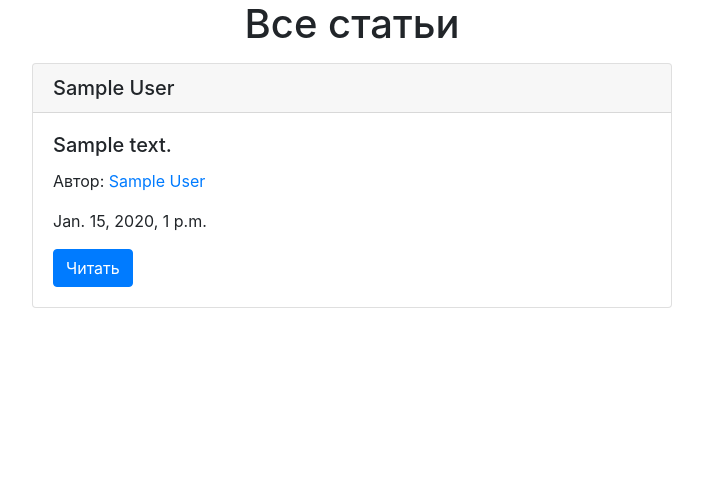
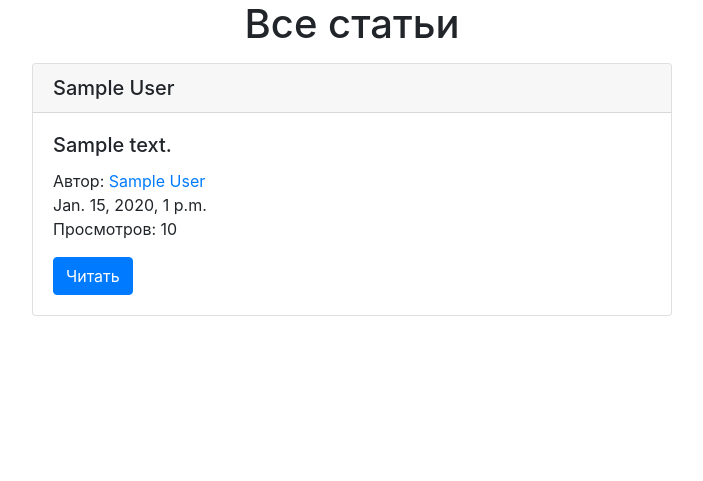
Before and after one commit to jodjjs1/forum, a Django app: page /articles/ in a window 1280 px wide. Shown: the part 56-537 px from the top of the page, without its empty margins (288-991 px from the left). Run offline with Django 3.2, Linux system fonts and the light colour scheme; tables that the repository leaves empty hold one stand-in row (values such as "Sample post"); some libraries are stand-ins or nearby versions.

Commit message:
просмотры у статей

```diff
--- a/templates/userforum/article.html
+++ b/templates/userforum/article.html
@@ -13,6 +13,7 @@
     <p>{{ article.text }}</p>
     <p>Автор: <a href="{% url 'up' article.autor.id %}">{{ article.autor.first_name }} {{ article.autor.last_name }}</a></p>
     <p>Дата публикации: {{ article.publish_time }}</p>
+    <p>Просмотров: {{ article.views_count }}</p>
 </div>
 
 {% endblock %}
--- a/templates/userforum/articles.html
+++ b/templates/userforum/articles.html
@@ -14,8 +14,9 @@
             <h5 class="card-header">{{ article.title }}</h5>
             <div class="card-body">
                 <h5 class="card-title">{{ article.text }}</h5>
-                <p class="card-text">Автор: <a href="{% url 'up' article.autor.id %}">{{ article.autor.first_name }} {{ article.autor.last_name }}</a></p>
-                <p class="card-text">{{ article.publish_time }}</p>
+                <p class="card-text">Автор: <a href="{% url 'up' article.autor.id %}">{{ article.autor.first_name }} {{ article.autor.last_name }}</a><br>
+                {{ article.publish_time }}<br>
+                Просмотров: {{ article.views_count }}</p>
                 <a href="{% url 'show_article' article.id %}" class="btn btn-primary">Читать</a>
             </div>
         </div>
--- a/userforum/models.py
+++ b/userforum/models.py
@@ -6,6 +6,7 @@ class Articles(models.Model):
     text = models.CharField(max_length=1000)
     autor = models.ForeignKey(User, on_delete=models.CASCADE)
     publish_time = models.DateTimeField(auto_now=True)
+    views_count = models.PositiveIntegerField()
 
     def __str__(self):
         return f'{self.title} by {self.autor}'
--- a/userforum/views.py
+++ b/userforum/views.py
@@ -22,6 +22,16 @@ def all_articles(request):
 def show_article(request, article_id=1):
     article = Articles.objects.get(id=article_id)
 
+    if request.session.get(f'is_viewed_{article_id}', False):
+        print(f'прочитано {article_id}')
+    else:
+        article.views_count += 1
+        request.session[f'is_viewed_{article_id}'] = True
+        article.save()
+        print(f'ток прочитал {article_id}')
+
+
+
     return render(request, 'userforum/article.html', {'article': article, 'user': request.user})
 
 def about(request):
@@ -43,7 +53,8 @@ def add_article(request):
             new_article = Articles(
                 title=form.cleaned_data['title'],
                 text=form.cleaned_data['text'],
-                autor=request.user
+                autor=request.user,
+                views_count = 0
             )
             new_article.save()
 
```
Also changed, not shown: userforum/migrations/0008_auto_20210501_2330.py (added), userforum/migrations/0009_remove_articles_views_count.py (added), userforum/migrations/0010_articles_views_count.py (added).
